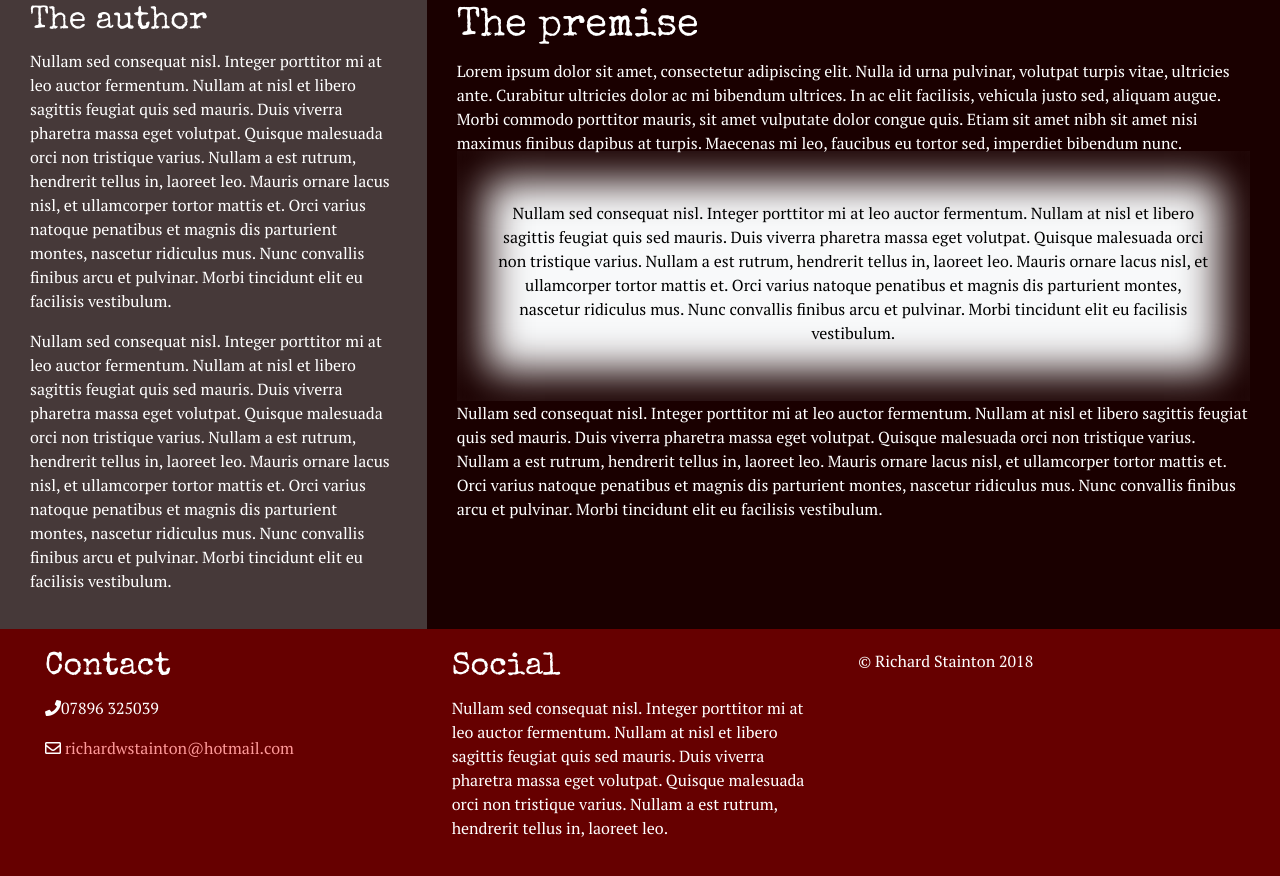
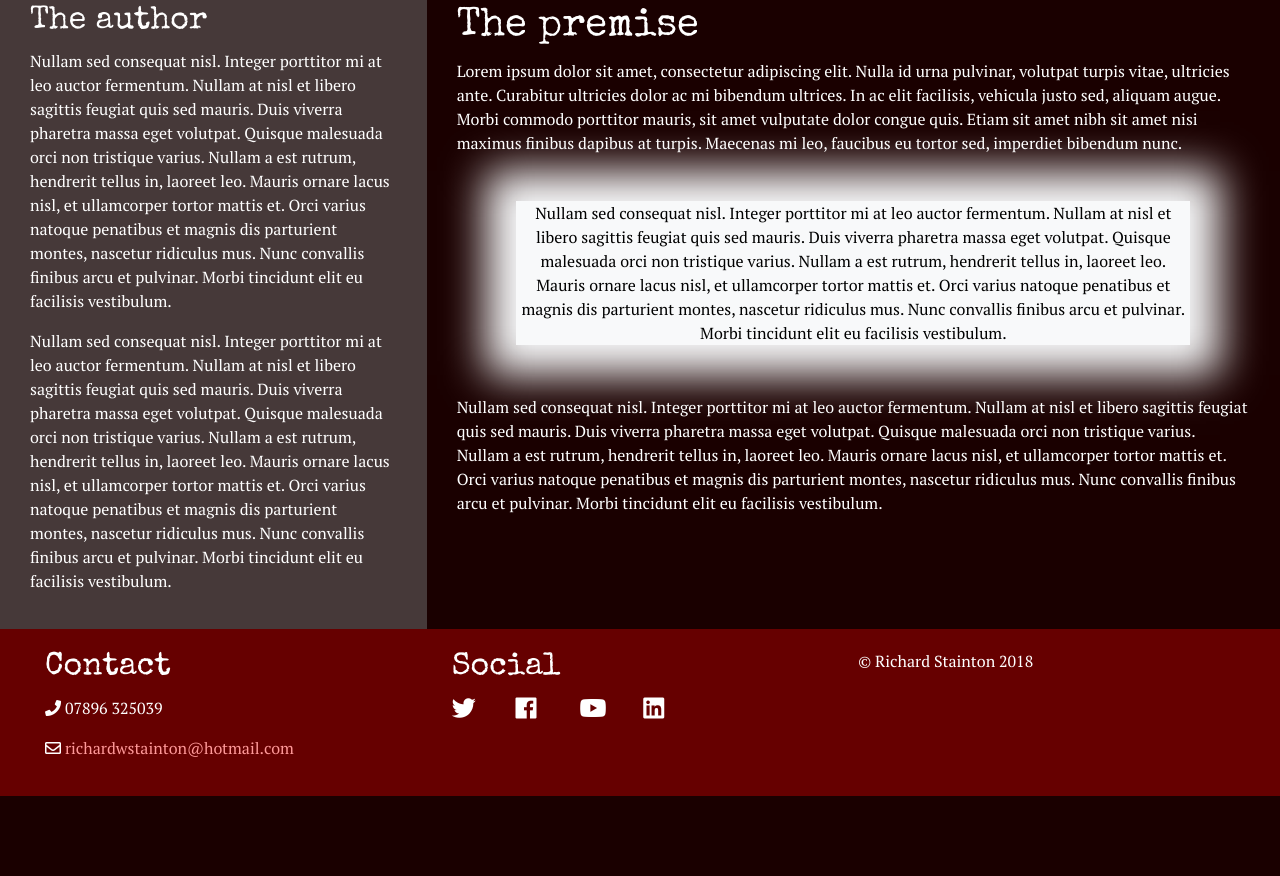
Before and after one commit to Domehead123/the-crawl, a plain HTML site: page index.html in a window 1280 px wide. Shown: the part 280-1156 px from the top of the page. After the commit the page ends 1076 px from the top, so only its background shows below. Drawn offline with nearby package versions, Linux system fonts and the light colour scheme.

Commit message:
changes to box shadow

```diff
--- a/assets/css/style.css
+++ b/assets/css/style.css
@@ -120,8 +120,17 @@ header {
 
 .white-block {
     background: #f8f9fa;
-    box-shadow: inset 0 0 40px 30px #1a0000;
-    padding: 50px 40px 40px 40px;
+    width: 85%;
+    position: relative;
+    top: 50px;
+    margin: 0px auto 100px auto;
+-webkit-box-shadow: 0px 0px 40px 30px rgba(248,249,250,1);
+-moz-box-shadow: 0px 0px 40px 30px rgba(248,249,250,1);
+box-shadow: 0px 0px 40px 30px rgba(248,249,250,1);
+
+
+
+
 
 
     margin-top: -20px;
@@ -132,12 +141,17 @@ header {
 
 
 
-/* ----- side-panel------*/
+/* ----- footer -------*/
 
 footer {
-    background-color: #660000;
+    background-color: #660000;}
 
+.social-icon {
+font-size: 1.5em;
+width: 2.5em;
 }
+
+
 
 
 
--- a/index.html
+++ b/index.html
@@ -122,14 +122,17 @@
 
         <div class="col-lg-4">
           <h2>Contact</h2>
-            <p><i class="fas fa-phone"></i>07896 325039</p>
+            <p><i class="fas fa-phone"></i> 07896 325039</p>
             <p><i class="far fa-envelope"></i><a href="mailto:"richardwstainton@hotmail.com">
             richardwstainton@hotmail.com</a></p>
           </div>
 
           <div class="col-lg-4">
           <h2>Social</h2>
-            <p>Nullam sed consequat nisl. Integer porttitor mi at leo auctor fermentum. Nullam at nisl et libero sagittis feugiat quis sed mauris. Duis viverra pharetra massa eget volutpat. Quisque malesuada orci non tristique varius. Nullam a est rutrum, hendrerit tellus in, laoreet leo.</p>
+     <p><i class="fab fa-twitter social-icon"></i>
+     <i class="fab fa-facebook social-icon"></i>
+     <i class="fab fa-youtube social-icon"></i>
+     <i class="fab fa-linkedin social-icon"></i></p>
           </div>
 
           <div class="col-lg-4">
```
